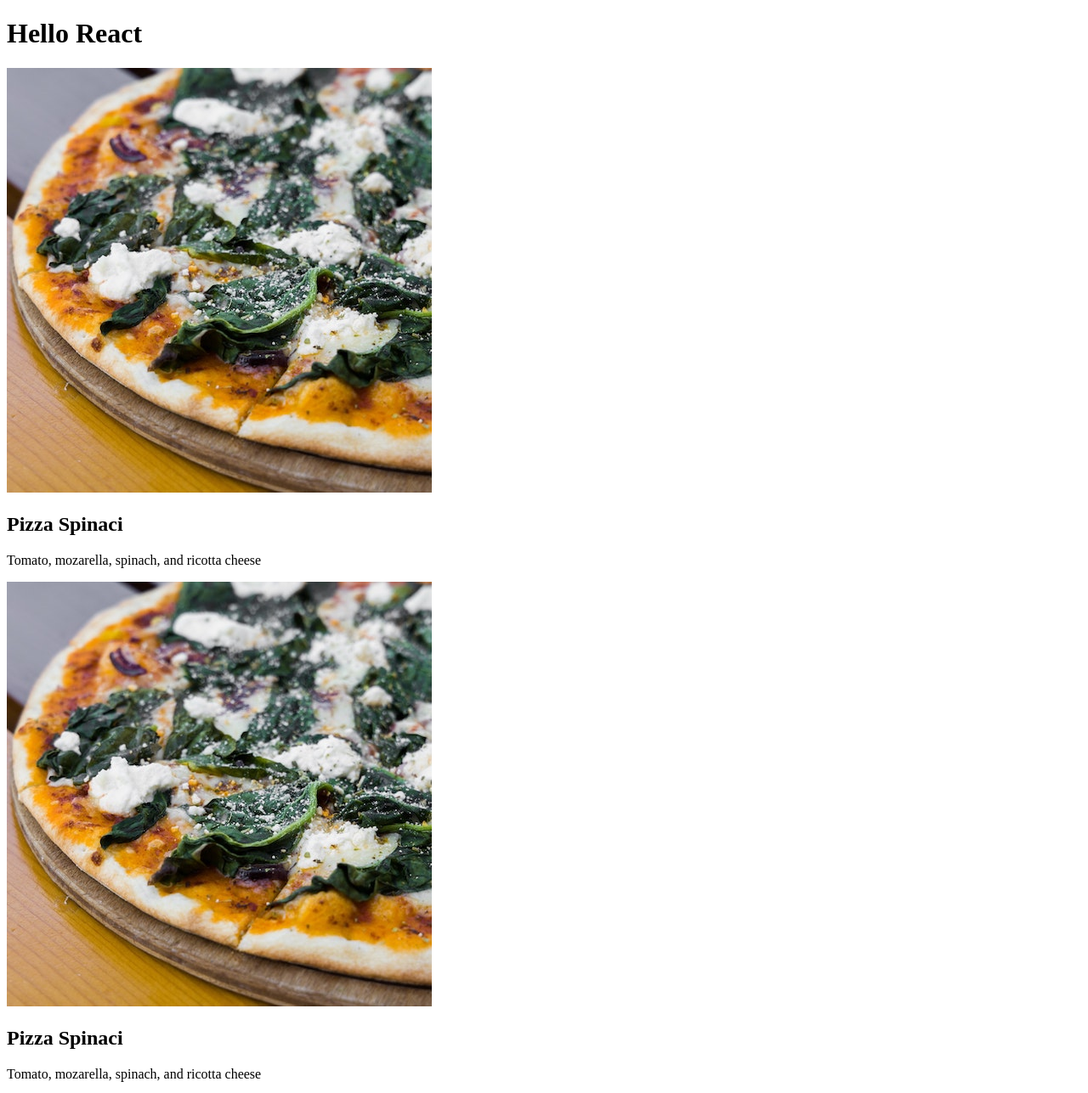
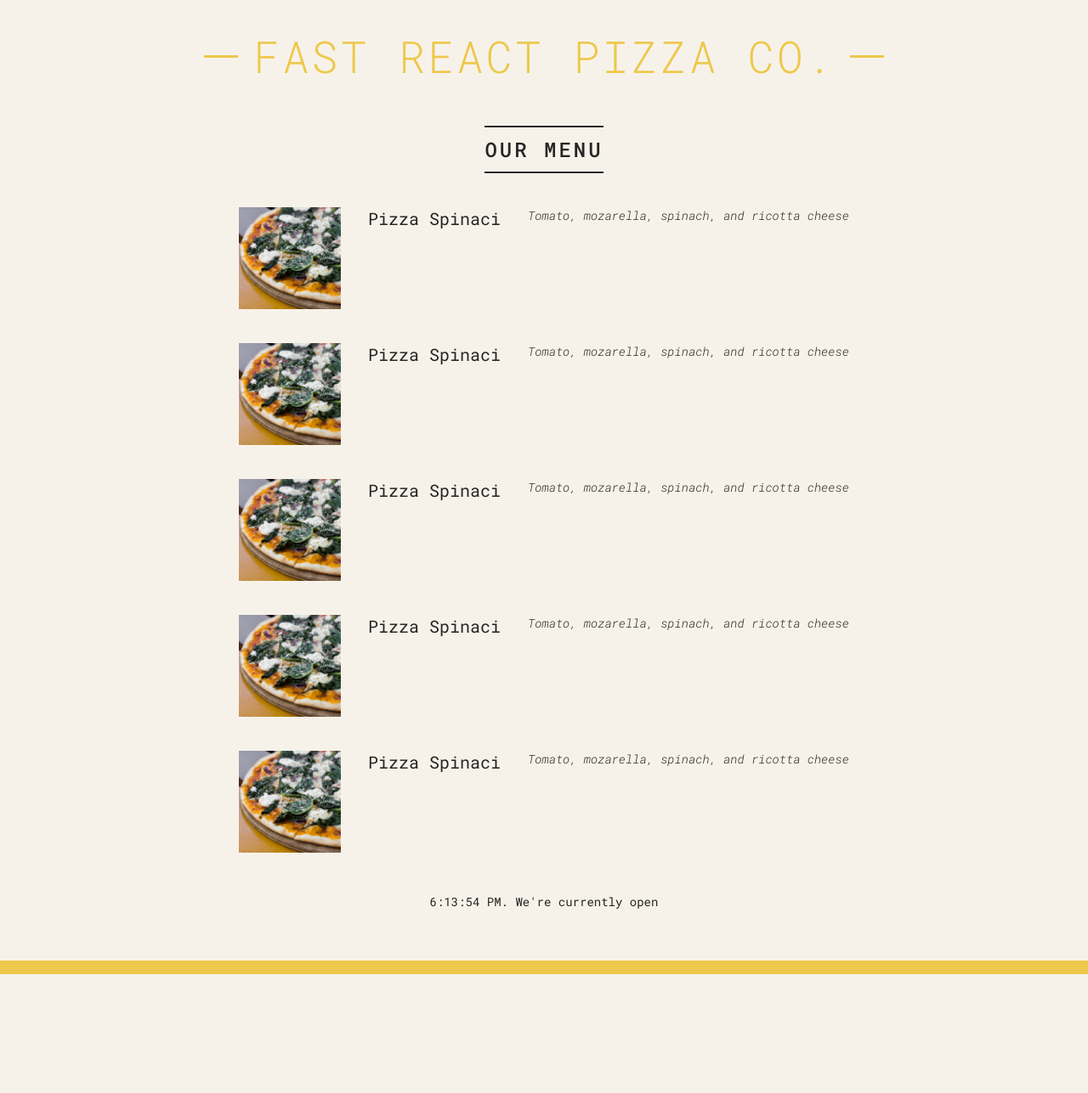
Before and after one commit to Kirollos-Rezkallah/pizza-menu, a React app: page / in a window 1280 px wide. Shown: the top 1287 px of the page at 85% size. After the commit the page ends 1147 px from the top, so only its background shows below. Built offline with nearby package versions, Linux system fonts and the light colour scheme.

Commit message:
Add more components

```diff
--- a/src/index.css
+++ b/src/index.css
@@ -1,4 +1,4 @@
-@import url('https://fonts.googleapis.com/css2?family=Roboto+Mono:ital,wght@0,300;0,400;0,500;1,300&display=swap');
+@import url("https://fonts.googleapis.com/css2?family=Roboto+Mono:ital,wght@0,300;0,400;0,500;1,300&display=swap");
 
 * {
   margin: 0;
@@ -11,7 +11,7 @@ html {
 }
 
 body {
-  font-family: 'Roboto Mono', sans-serif;
+  font-family: "Roboto Mono", sans-serif;
   color: #252525;
   font-weight: 400;
   background-color: #f7f2e9;
@@ -55,9 +55,9 @@ body {
 .header h1::before,
 .header h1::after {
   display: block;
-  content: '';
+  content: "";
   height: 3px;
-  width: 12rem;
+  width: 4rem;
   background-color: #edc84b;
   position: absolute;
   top: calc(50% - 1px);
--- a/src/index.js
+++ b/src/index.js
@@ -1,5 +1,6 @@
 import React from "react";
 import reactDOM from "react-dom/client";
+import "./index.css";
 
 const pizzaData = [
   {
@@ -48,20 +49,56 @@ const pizzaData = [
 
 function App() {
   return (
-    <div>
-      <h1>Hello React</h1>
+    <div className="container">
+      <Header />
+      <Menu />
+      <Footer />
+    </div>
+  );
+}
+
+function Header() {
+  return (
+    <header className="header">
+      <h1>Fast React Pizza Co.</h1>
+    </header>
+  );
+}
+
+function Menu() {
+  return (
+    <main className="menu">
+      <h2>Our Menu</h2>
       <Pizza />
       <Pizza />
       <Pizza />
-    </div>
+      <Pizza />
+      <Pizza />
+    </main>
+  );
+}
+
+function Footer() {
+  const hour = new Date().getHours();
+  const openHour = 12;
+  const closeHour = 22;
+  const isOpen = hour >= openHour && hour <= closeHour;
+
+  // if (hour >= openHour && hour <= closeHour) console.log("Open!");
+  // else console.log("Close!");
+
+  return (
+    <footer className="footer">
+      {new Date().toLocaleTimeString()}. We're currently open
+    </footer>
   );
 }
 
 function Pizza() {
   return (
-    <div>
+    <div className="pizza">
       <img src="pizzas/spinaci.jpg" alt="Pizza Spinaci" />
-      <h2>Pizza Spinaci</h2>
+      <h3>Pizza Spinaci</h3>
       <p>Tomato, mozarella, spinach, and ricotta cheese</p>
     </div>
   );
```
